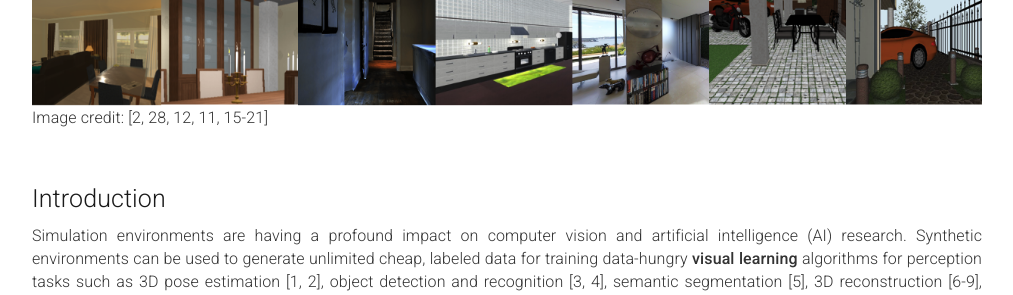
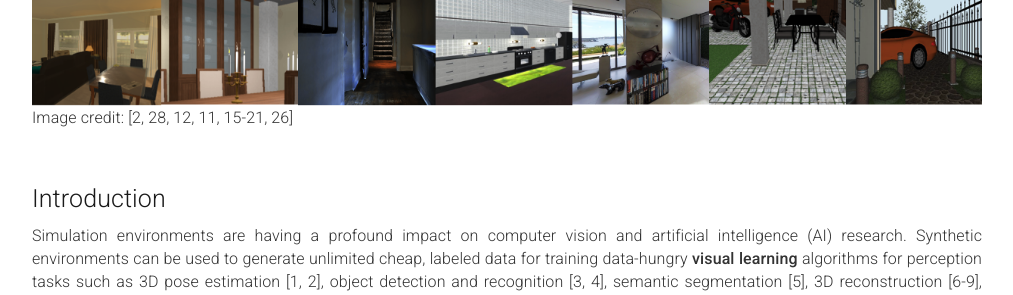
Before and after one commit to eccv18-vlease/eccv18-vlease.github.io, a Jekyll site: the page built from _pages/home.md, in a window 1280 px wide and 900 px high. Shown: the part 432-727 px from the top of the window, without its empty margins (133-1146 px from the left). Built offline with Jekyll 4.4.1, drawn with Linux system fonts in a browser that asks for light colours.

Commit message:
Adds EmbodiedQA to image credit citations

```diff
--- a/_pages/home.md
+++ b/_pages/home.md
@@ -25,7 +25,7 @@ paper: true
 <div class="row" id="intro">
   <div class="col-md-12">
     <img src="{{ "/static/img/splash.png" | prepend:site.baseurl }}">
-    <p> Image credit: [2, 28, 12, 11, 15-21]</p>
+    <p> Image credit: [2, 28, 12, 11, 15-21, 26]</p>
   </div>
 </div>
 
```
